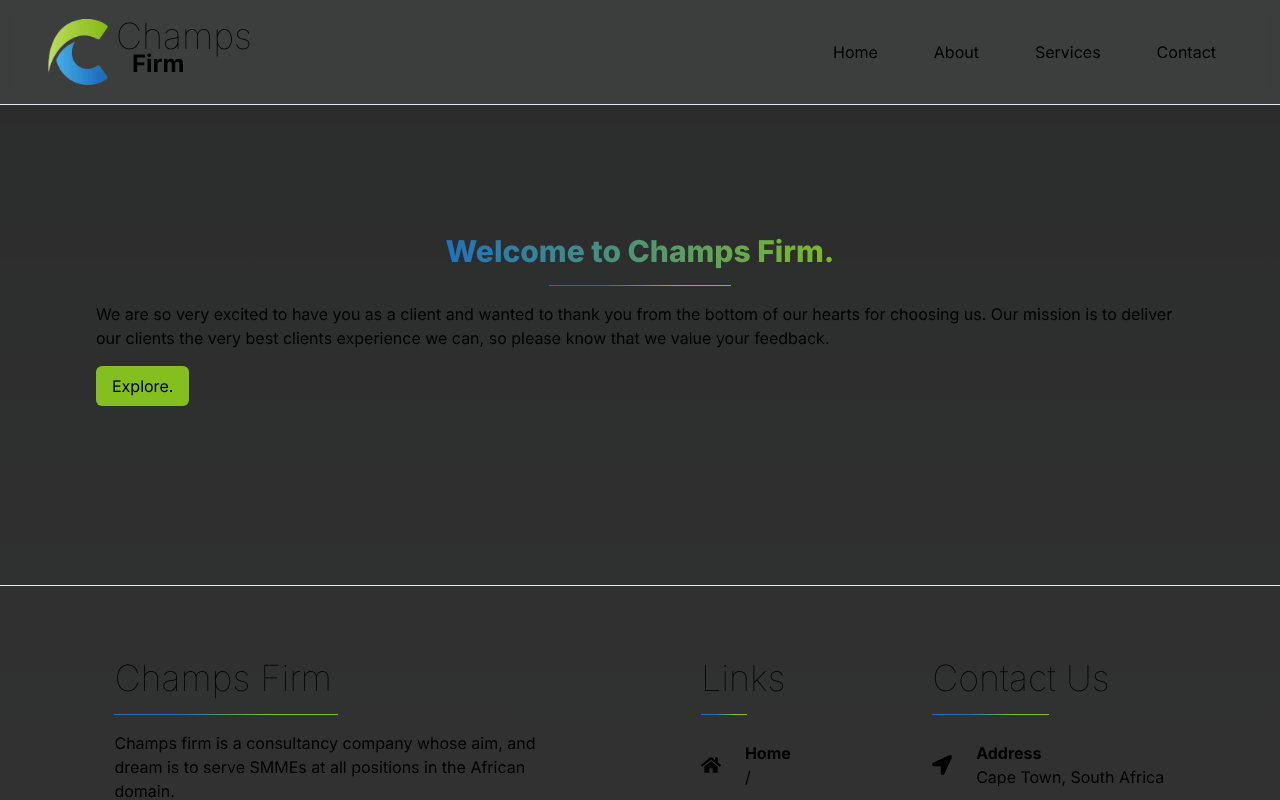
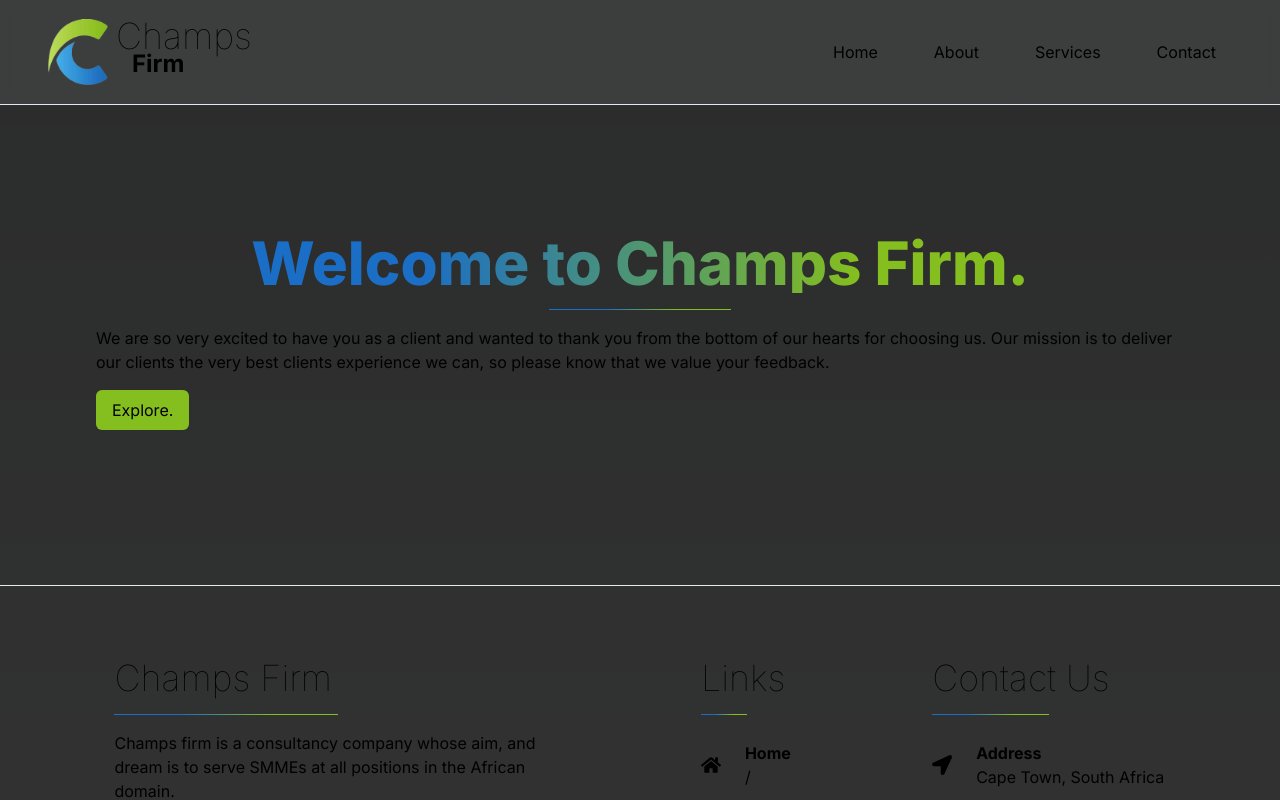
Before and after one commit to christiaan-fourie/champs.firm, a Next.js app: page / in a window 1280 px wide. Shown: the top 800 px of the page. Built offline with nearby package versions, Linux system fonts and the light colour scheme.

Commit message:
More Responsiveness in text

```diff
--- a/app/page.tsx
+++ b/app/page.tsx
@@ -5,7 +5,7 @@ export default function Home() {
         <div className='absolute text-center top-0 left-0 w-full h-full bg-black bg-opacity-80 -z-10'></div>
         <main className='md:mx-24 p-4 md:p-0'>
           <h1 className='
-            text-3xl font-extrabold pt-6 md:pt-32 md:text-center bg-clip-text text-transparent
+            text-3xl md:text-5x lg:text-6xl font-extrabold pt-6 md:pt-32 md:text-center bg-clip-text text-transparent
             bg-gradient-to-l from-[#84be1f] to-[#1b6ec5] from-30% to-70%'>
             Welcome to Champs Firm.
           </h1>
@@ -13,7 +13,7 @@ export default function Home() {
           <p className="w-full">
           We are so very excited to have you as a client and wanted to thank you from the bottom of our hearts for choosing us. Our mission is to deliver our clients the very best clients experience we can, so please know that we value your feedback.
           </p>
-          <button className='bg-[#84be1f] my-4 rounded-md px-4 py-2'>Explore.</button>
+          <button className='bg-[#84be1f] text-black my-4 rounded-md px-4 py-2'>Explore.</button>
         </main>
       </div>
     </>
```
